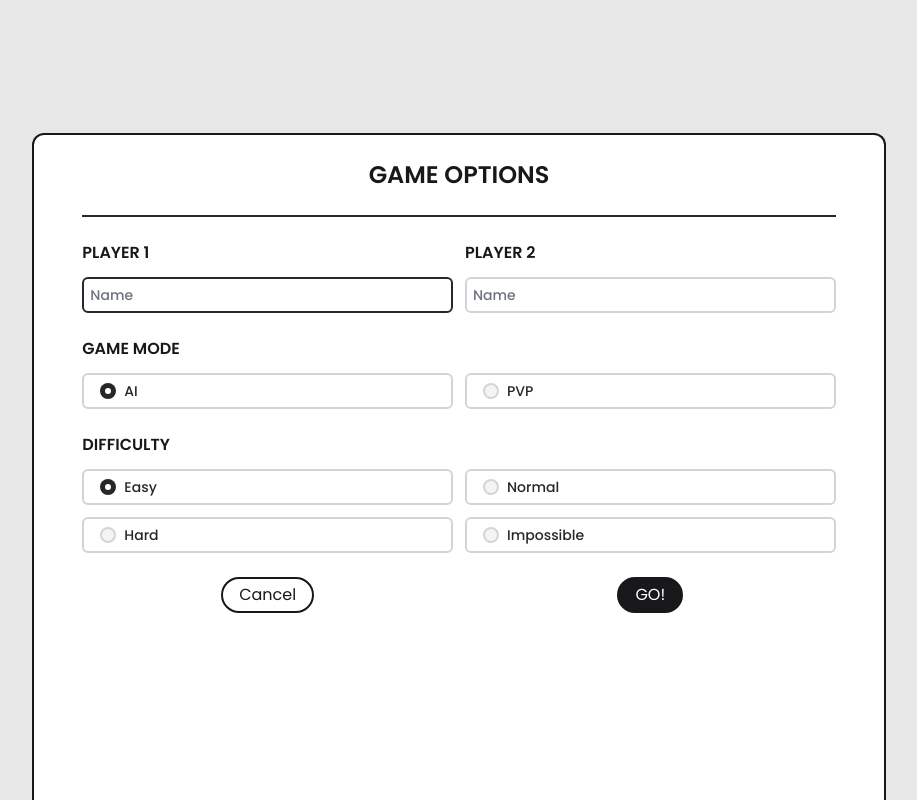
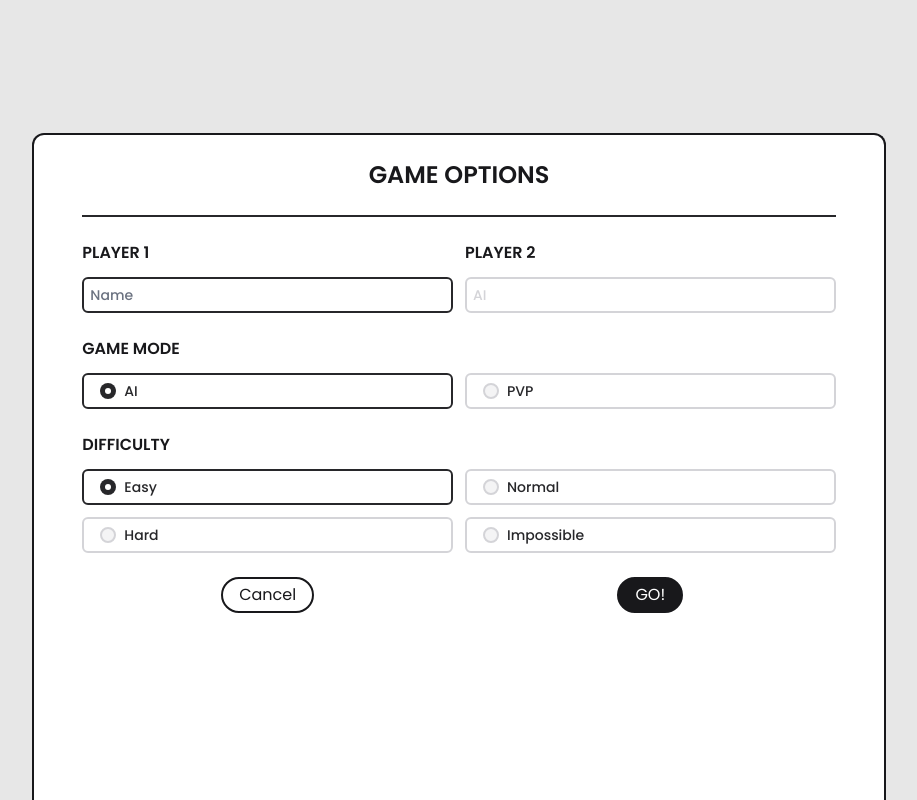
Before and after one commit to dmarts05/react-tictactoe, a React (Vite) app: page / in a window 1280 px wide. Both pictures are taken after a click on the button 640 px from the left and 625 px from the top of the page. Shown: the whole page, without its empty margins (181-1098 px from the left). Built offline with nearby package versions, Linux system fonts and the light colour scheme; the HTML template or start-up script is replaced by a standard one.

Commit message:
Disable parts of the form when needed

```diff
--- a/src/components/StartPage/StartGameForm.jsx
+++ b/src/components/StartPage/StartGameForm.jsx
@@ -9,13 +9,29 @@ export default function StartGameForm({ onCloseModal }) {
     register,
     handleSubmit,
     setFocus,
+    setValue,
+    watch,
     formState: { errors },
   } = useForm({
+    mode: 'onTouched',
     defaultValues: {
       gameMode: 'ai',
       difficulty: 'easy',
     },
   });
+
+  const gameMode = watch('gameMode');
+  const difficulty = watch('difficulty');
+
+  useEffect(() => {
+    if (gameMode === 'ai') {
+      setValue('playerTwoName', 'AI', { shouldValidate: true });
+      setValue('difficulty', 'easy');
+    } else {
+      setValue('playerTwoName', '', { shouldValidate: true });
+      setValue('difficulty', undefined);
+    }
+  }, [setValue, gameMode]);
 
   useEffect(() => {
     setFocus('playerOneName');
@@ -44,9 +60,18 @@ export default function StartGameForm({ onCloseModal }) {
             register={register}
             validationSchema={{
               required: 'Player 1 name is required!',
+              pattern: {
+                value: /^[^\s]+(?:$|.*[^\s]+$)/,
+                message:
+                  'Entered value cannot start/end or contain only white spacing',
+              },
               minLength: {
-                value: 3,
-                message: 'Please enter a minimum of 3 characters',
+                value: 2,
+                message: 'Enter a minimum of 2 characters',
+              },
+              maxLength: {
+                value: 16,
+                message: 'Enter no more than 16 characters',
               },
             }}
           />
@@ -57,13 +82,23 @@ export default function StartGameForm({ onCloseModal }) {
             name='playerTwoName'
             label='Player 2'
             placeholder='Name'
+            disabled={gameMode === 'ai'}
             errors={errors}
             register={register}
             validationSchema={{
               required: 'Player 2 name is required!',
+              pattern: {
+                value: /^[^\s]+(?:$|.*[^\s]+$)/,
+                message:
+                  'Entered value cannot start/end or contain only white spacing',
+              },
               minLength: {
-                value: 3,
-                message: 'Please enter a minimum of 3 characters',
+                value: 2,
+                message: 'Enter a minimum of 2 characters',
+              },
+              maxLength: {
+                value: 16,
+                message: 'Enter no more than 16 characters',
               },
             }}
           />
@@ -71,6 +106,7 @@ export default function StartGameForm({ onCloseModal }) {
         <FormRadioGroup
           name='gameMode'
           legend='Game Mode'
+          selected={gameMode}
           options={[
             { name: 'ai', label: 'AI' },
             { name: 'pvp', label: 'PVP' },
@@ -81,25 +117,27 @@ export default function StartGameForm({ onCloseModal }) {
         <FormRadioGroup
           name='difficulty'
           legend='Difficulty'
+          selected={difficulty}
+          disabled={gameMode === 'pvp'}
           options={[
             { name: 'easy', label: 'Easy' },
             { name: 'normal', label: 'Normal' },
             { name: 'hard', label: 'Hard' },
             { name: 'impossible', label: 'Impossible' },
           ]}
-          className='col-span-full grid grid-cols-2 gap-3'
+          className='disabled: col-span-full grid grid-cols-2 gap-3 disabled:cursor-not-allowed disabled:text-zinc-300'
           register={register}
         />
 
         <Button
           type='button'
           styleType='secondary'
-          className='m-auto w-2/3'
+          className='m-auto w-28'
           onClick={onCloseModal}
         >
           Cancel
         </Button>
-        <Button type='submit' styleType='primary' className='m-auto w-2/3'>
+        <Button type='submit' styleType='primary' className='m-auto w-28'>
           GO!
         </Button>
       </form>
--- a/src/components/UI/FormBasicInput.jsx
+++ b/src/components/UI/FormBasicInput.jsx
@@ -5,7 +5,7 @@ const warningSvg = (
     xmlns='http://www.w3.org/2000/svg'
     viewBox='0 0 24 24'
     fill='currentColor'
-    className='h-6 w-6'
+    className='h-5 w-5'
   >
     <path
       fillRule='evenodd'
@@ -19,6 +19,7 @@ export default function FormBasicInput({
   name,
   label,
   placeholder,
+  disabled = false,
   register,
   errors,
   type,
@@ -34,10 +35,15 @@ export default function FormBasicInput({
         name={name}
         id={name}
         placeholder={placeholder}
-        className='rounded-md border-2 border-zinc-300 p-1.5 text-sm font-medium text-zinc-800 transition-colors duration-200 hover:border-zinc-800 focus:border-transparent focus:border-zinc-800 focus:ring-0 dark:border-zinc-800 dark:hover:border-zinc-300'
+        disabled={disabled}
+        className={`rounded-md border-2 border-zinc-300 p-1.5 text-sm font-medium text-zinc-800 transition-colors duration-200 hover:border-zinc-800 focus:border-transparent focus:border-zinc-800 focus:ring-0 disabled:cursor-not-allowed disabled:text-zinc-300 disabled:hover:border-zinc-300 dark:border-zinc-800 dark:hover:border-zinc-300 ${
+          errors &&
+          errors[name] &&
+          'border-red-600 text-red-600 dark:border-red-600 dark:text-red-600'
+        }`}
         {...register(name, validationSchema)}
       />
-      {errors && errors[name]?.type === 'required' && (
+      {errors && errors[name] && (
         <motion.span
           initial={{ scale: 0 }}
           animate={{ scale: 1 }}
--- a/src/components/UI/FormRadioButton.jsx
+++ b/src/components/UI/FormRadioButton.jsx
@@ -1,17 +1,32 @@
-export default function FormRadioButton({ groupName, name, label, register }) {
+export default function FormRadioButton({
+  groupName,
+  name,
+  label,
+  selected,
+  disabled = false,
+  register,
+}) {
   return (
-    <p className='flex cursor-pointer items-center rounded-md border-2 border-zinc-300 bg-white pl-4 transition-colors duration-200 hover:border-zinc-800 focus:border-zinc-800 dark:border-zinc-800 dark:hover:border-zinc-300 dark:focus:border-zinc-300'>
+    <p
+      className={`flex cursor-pointer items-center rounded-md border-2  bg-white pl-4 transition-colors duration-200 hover:border-zinc-800 focus:border-zinc-800 dark:hover:border-zinc-300 dark:focus:border-zinc-300 ${
+        selected === name
+          ? 'border-zinc-800 dark:border-zinc-300'
+          : 'border-zinc-300 dark:border-zinc-800'
+      } ${disabled && 'hover:border-zinc-300 dark:hover:border-zinc-800'}`}
+    >
       <input
         type='radio'
         name={groupName}
         id={name}
         value={name}
-        className='h-4 w-4 cursor-pointer border-2 border-zinc-300 bg-zinc-100 text-zinc-800 transition-all  duration-200 focus:ring-2 focus:ring-zinc-800 dark:border-zinc-800 dark:bg-white'
+        className='h-4 w-4 cursor-pointer border-2 border-zinc-300 bg-zinc-100 text-zinc-800 transition-all  duration-200 focus:ring-2 focus:ring-zinc-800 dark:border-zinc-800 dark:bg-white disabled:dark:border-zinc-300'
         {...register(groupName)}
       />
       <label
         htmlFor={name}
-        className='ml-2 w-full cursor-pointer py-1.5 text-sm font-medium text-zinc-800'
+        className={`ml-2 w-full cursor-pointer py-1.5 text-sm font-medium text-zinc-800 ${
+          disabled && 'text-zinc-300'
+        }`}
       >
         {label}
       </label>
--- a/src/components/UI/FormRadioGroup.jsx
+++ b/src/components/UI/FormRadioGroup.jsx
@@ -3,20 +3,24 @@ import FormRadioButton from './FormRadioButton';
 export default function FormRadioGroup({
   name,
   legend,
+  selected,
+  disabled = false,
+  options,
   className: extraClasses,
-  options,
   register,
   errors,
   validationSchema,
 }) {
   return (
-    <fieldset id={name} className={extraClasses}>
+    <fieldset id={name} className={extraClasses} disabled={disabled}>
       <legend className='w-fit pb-3 font-semibold uppercase'>{legend}</legend>
       {options.map(option => (
         <FormRadioButton
           groupName={name}
           name={option.name}
           label={option.label}
+          selected={selected}
+          disabled={disabled}
           key={option.name}
           register={register}
           errors={errors}
```
